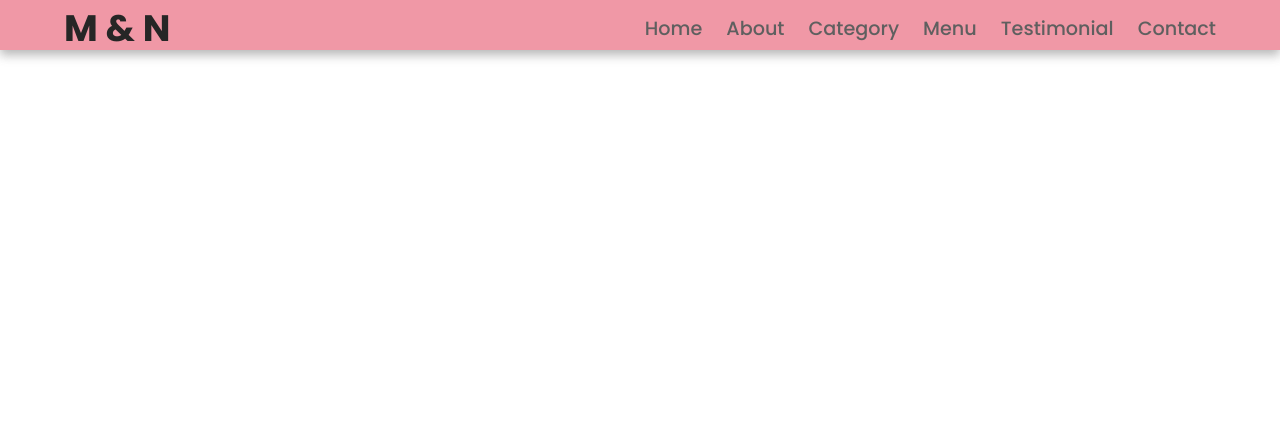
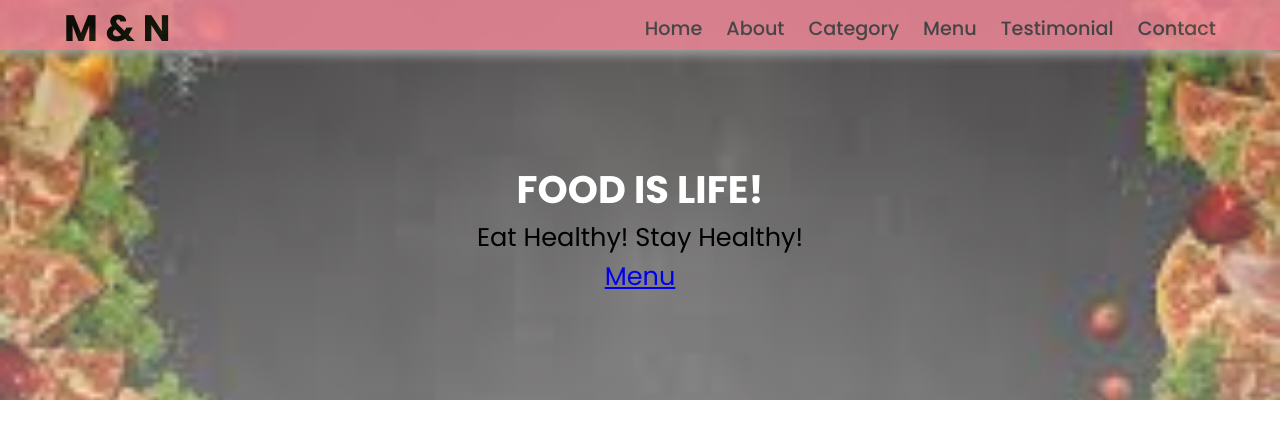
Before and after one commit to Meenadshi/restaurant-website-html, a plain HTML site: page index.html in a window 1280 px wide. Drawn offline with Linux system fonts and the light colour scheme.

Commit message:
-Add. Added showcase area with background image and text

```diff
--- a/assets/style.css
+++ b/assets/style.css
@@ -74,3 +74,30 @@ body {
     font-size: 2.3rem;
     margin-bottom: 0.5rem;
   }
+
+  .showcase-area {
+    height: 50vh;
+    background: linear-gradient(
+        rgba(240, 240, 240, 0.144),
+        rgba(255, 255, 255, 0.336)
+      ),
+      url("img/menu.jfif");
+    background-size: cover;
+    background-position: center;
+    background-repeat: no-repeat;
+  }
+
+  .showcase-container {
+    display: flex;
+    flex-direction: column;
+    align-items: center;
+    justify-content: center;
+    height: 100%;
+    font-size: 1.6rem;
+  }
+
+  .main-title {
+    text-transform: uppercase;
+    margin-top: 1.5em;
+    color:#fff;
+  }
--- a/index.html
+++ b/index.html
@@ -30,5 +30,12 @@
             <h1 class="logo">M & N</h1>
         </div>
     </nav>
+    <section class="showcase-area" id="showcase">
+        <div class="showcase-container">
+            <h1 class="main-title" id="home">Food is Life!</h1>
+            <p>Eat Healthy! Stay Healthy!</p>
+            <a href="#food-menu" class="btn btn-primary">Menu</a>
+        </div>
+    </section>
 </body>
 </html>
```
Also changed, not shown: assets/img/menu.jfif (added).
